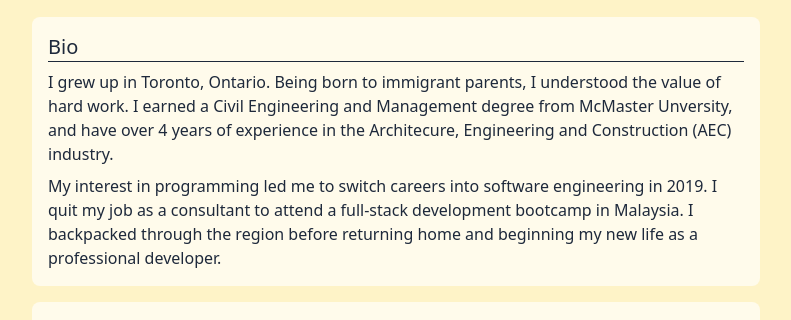
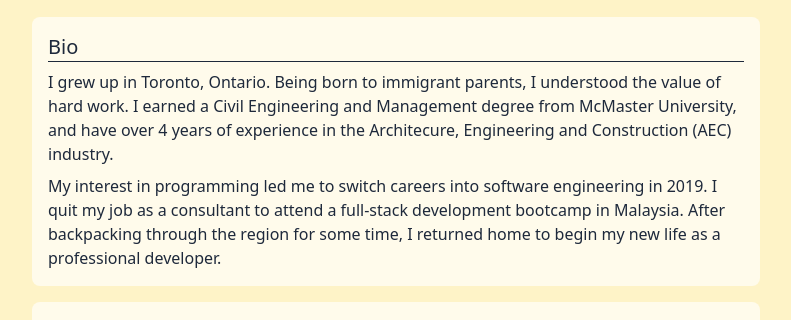
Before and after one commit to Amar-Gill/amar-gill, a Next.js app: page / in a window 1280 px wide. Shown: the part 587-907 px from the top of the page, without its empty margins (244-1035 px from the left). Built offline with nearby package versions, Linux system fonts and the light colour scheme.

Commit message:
fix copy

```diff
--- a/pages/index.tsx
+++ b/pages/index.tsx
@@ -44,15 +44,15 @@ export default function Home() {
         <p className='mb-2'>
           I grew up in Toronto, Ontario. Being born to immigrant parents, I
           understood the value of hard work. I earned a Civil Engineering and
-          Management degree from McMaster Unversity, and have over 4 years of
+          Management degree from McMaster University, and have over 4 years of
           experience in the Architecure, Engineering and Construction (AEC)
           industry.
         </p>
         <p>
           My interest in programming led me to switch careers into software
           engineering in 2019. I quit my job as a consultant to attend a
-          full-stack development bootcamp in Malaysia. I backpacked through the
-          region before returning home and beginning my new life as a
+          full-stack development bootcamp in Malaysia. After backpacking through
+          the region for some time, I returned home to begin my new life as a
           professional developer.
         </p>
       </Section>
```
